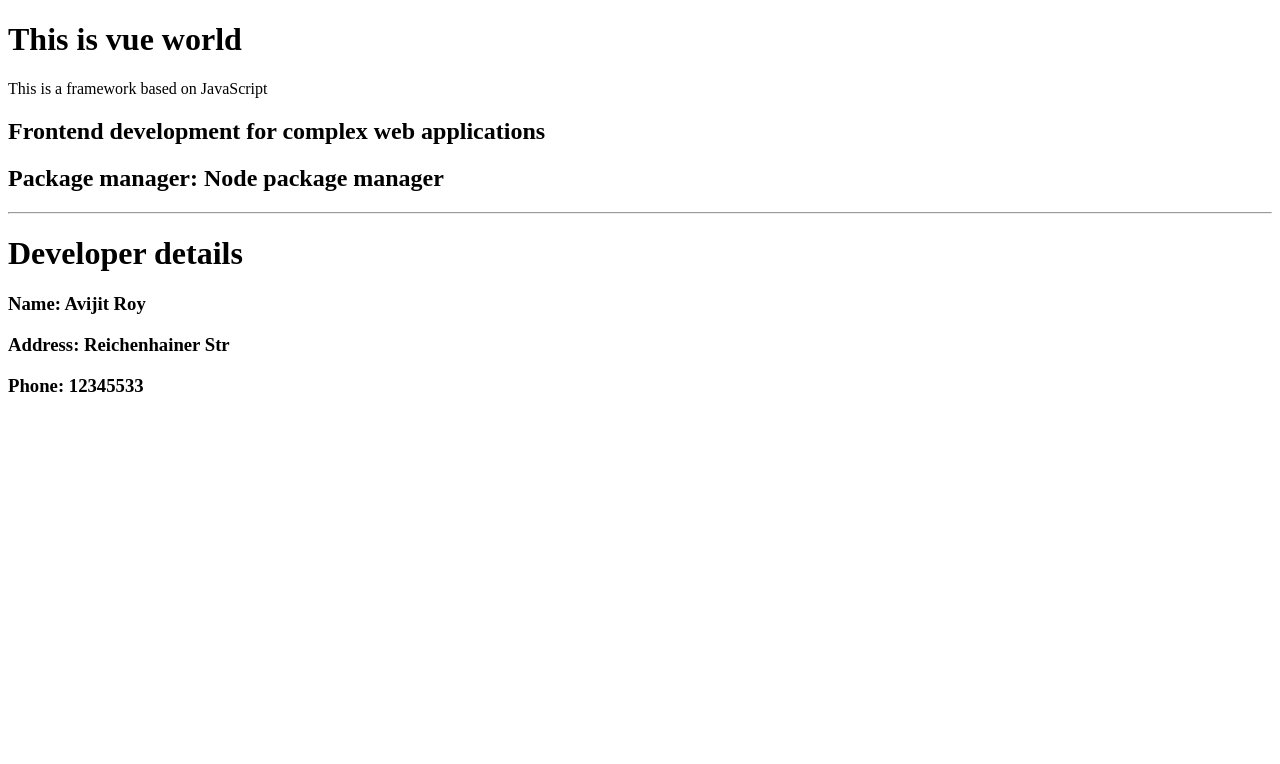
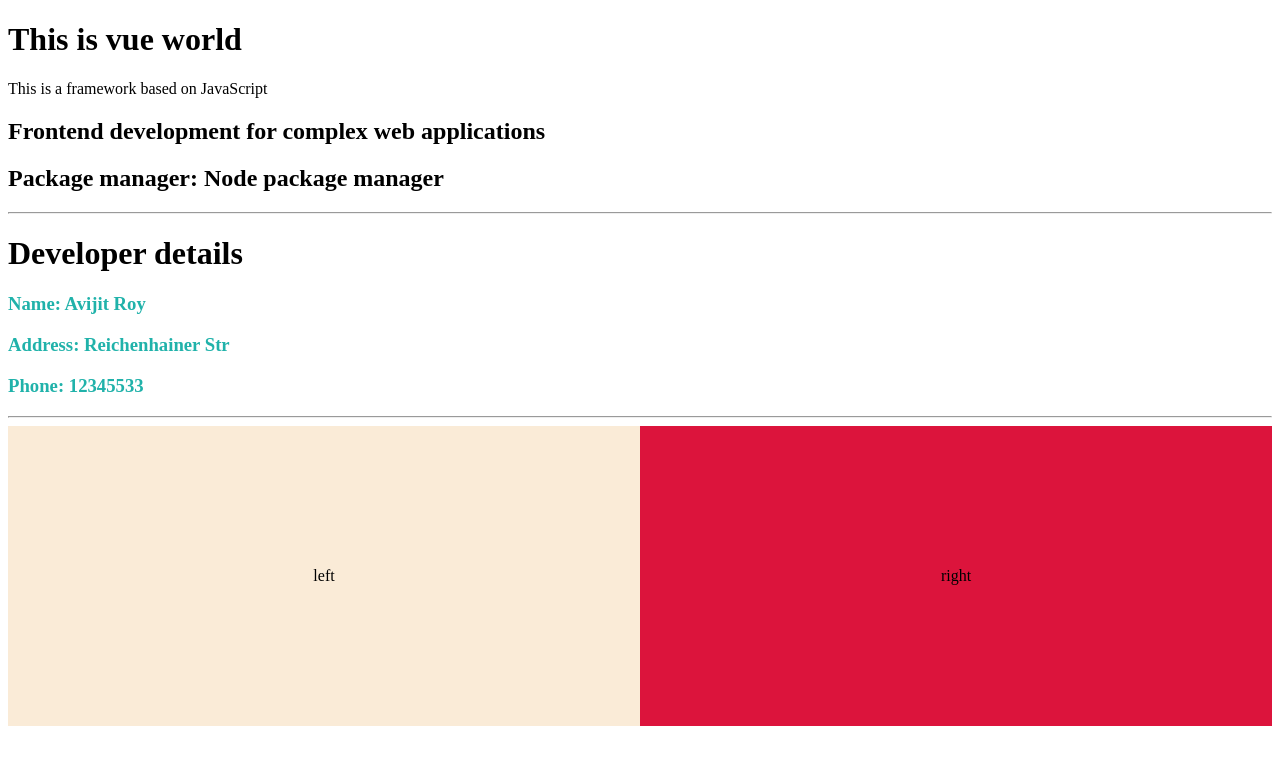
Before and after one commit to AvijitRoy12/Mastering-Vue, a Vue app: page / in a window 1280 px wide. Shown: the top 764 px of the page. Built offline with nearby package versions, Linux system fonts and the light colour scheme.

Commit message:
Styling added.

```diff
--- a/src/components/VueWorld.vue
+++ b/src/components/VueWorld.vue
@@ -8,6 +8,11 @@
   <h3>Name: {{ address().name }}</h3>
   <h3>Address: {{ address().address }}</h3>
   <h3>Phone: {{ address().phone }}</h3>
+  <hr />
+  <div id="main">
+    <div id="left">left</div>
+    <div id="right">right</div>
+  </div>
 </template>
 <script>
 export default {
@@ -32,3 +37,29 @@ export default {
   },
 };
 </script>
+
+<style scoped>
+h3 {
+  color: lightseagreen;
+}
+#main {
+  width: 100%;
+  height: 300px;
+  position: relative;
+  display: flex;
+}
+#left {
+  width: 50%;
+  height: 300px;
+  line-height: 300px;
+  text-align: center;
+  background-color: antiquewhite;
+}
+#right {
+  width: 50%;
+  height: 300px;
+  line-height: 300px;
+  text-align: center;
+  background-color: crimson;
+}
+</style>
```
